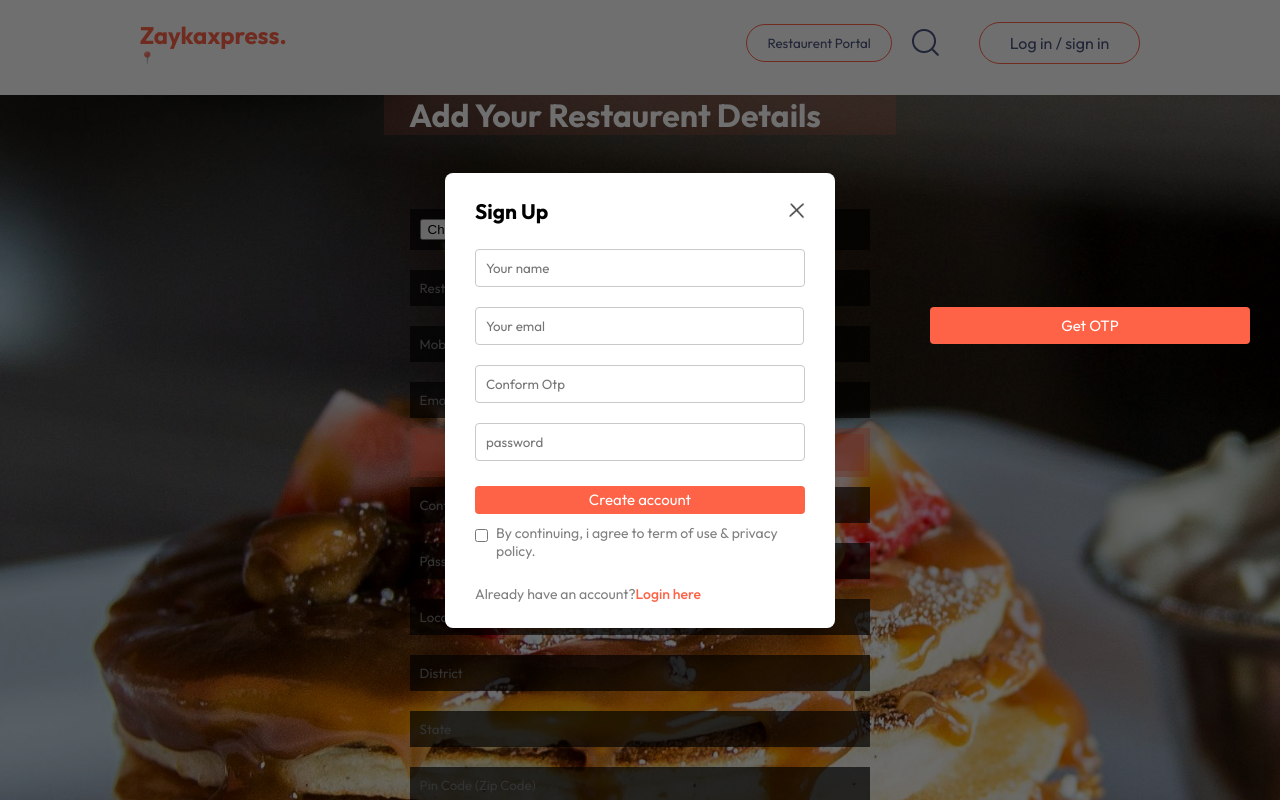
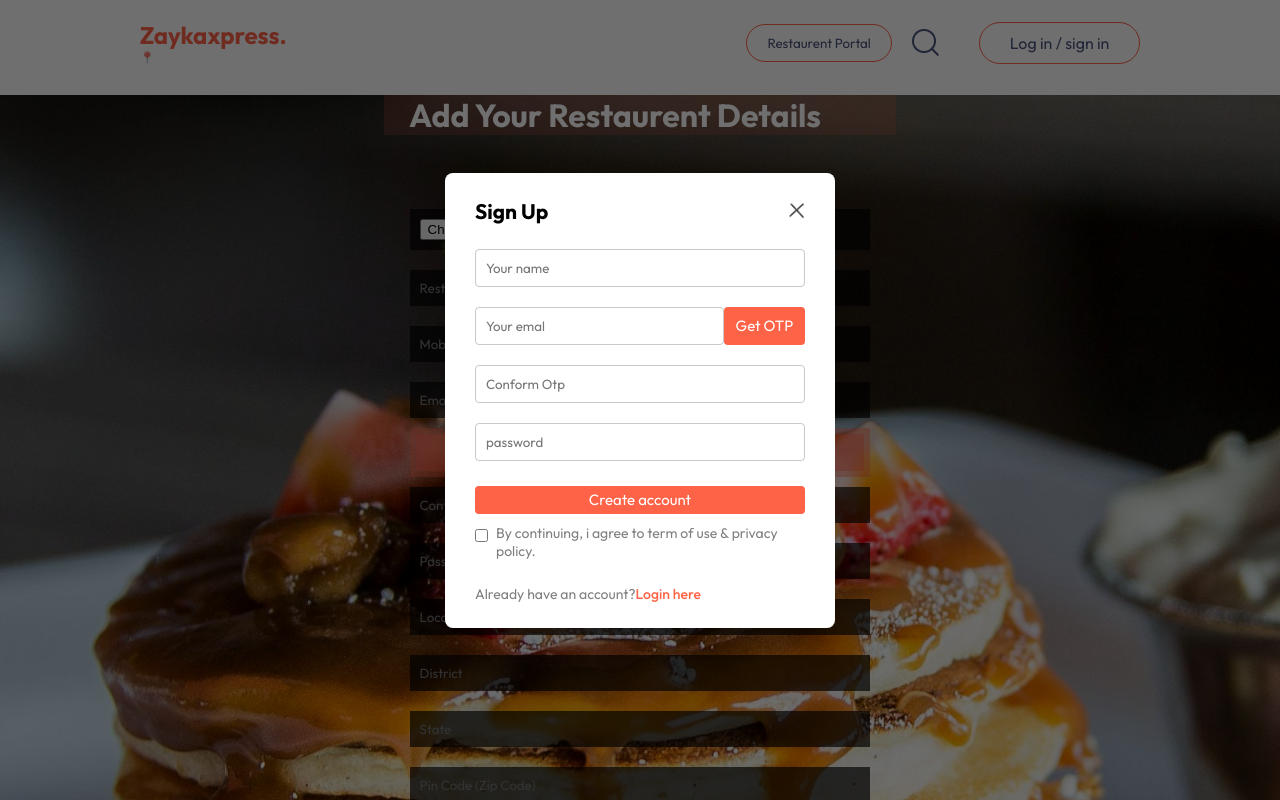
Before and after one commit to Aniketpundir/tomato-frontend, a React (Vite) app: page /AddRestaurent in a window 1280 px wide. Both pictures are taken after a click on the button "Log in / sign in". Shown: the top 800 px of the page. Built offline with nearby package versions, Linux system fonts and the light colour scheme; no server answers.

Commit message:
Set user get otp button

```diff
--- a/src/components/loginPopUp/LoginPopUp.jsx
+++ b/src/components/loginPopUp/LoginPopUp.jsx
@@ -101,7 +101,7 @@ const LoginPopUp = ({ setShowLogin }) => {
               {currState === "Login" ? (
                 ""
               ) : (
-                <button className="otp" type="submit" onClick={onSend}>
+                <button className="otps" type="submit" onClick={onSend}>
                   <OTPButton />
                 </button>
               )}
--- a/src/components/loginPopUp/loginPopUp.css
+++ b/src/components/loginPopUp/loginPopUp.css
@@ -77,20 +77,18 @@
     cursor: pointer;
 }
 
-.otp{
-    position: absolute;
+.otps{
     width: 25%;
-    right: 30px;
-    /* margin-left: 10px; */
+    border-top-left-radius: 0px;
 }
 
-/* .email-otp{
+.email-otp{
     display: flex;
-} */
+    flex-direction: row;
+}
 
 .email-otp input{
-    position: relative;
-    width: 93%;
+    width: 70% !important;
 }
 
 @media (max-width:450px){
```
